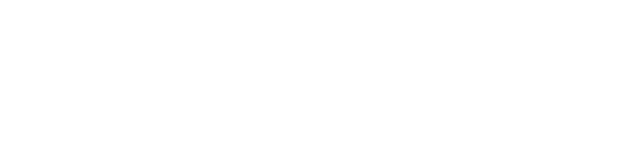
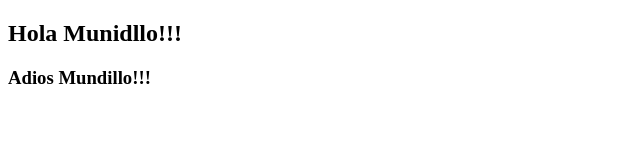
Before and after one commit to MastoideoEsternocleido/calculadora-numeros-primos, a plain HTML site: page index.html in a window 1280 px wide. Shown: the whole page, without its empty margins (0-640 px from the left). Drawn offline with Linux system fonts and the light colour scheme.

Commit message:
Colocando hola y adios Mundillo

```diff
--- a/index.html
+++ b/index.html
@@ -1,2 +1,10 @@
 <!DOCTYPE html>
-<html></html>
+<html>
+  <head>
+    <h2>Hola Munidllo!!!</h2>
+    <h3>Adios Mundillo!!!</h3>
+
+
+  </head>
+
+</html>
```
